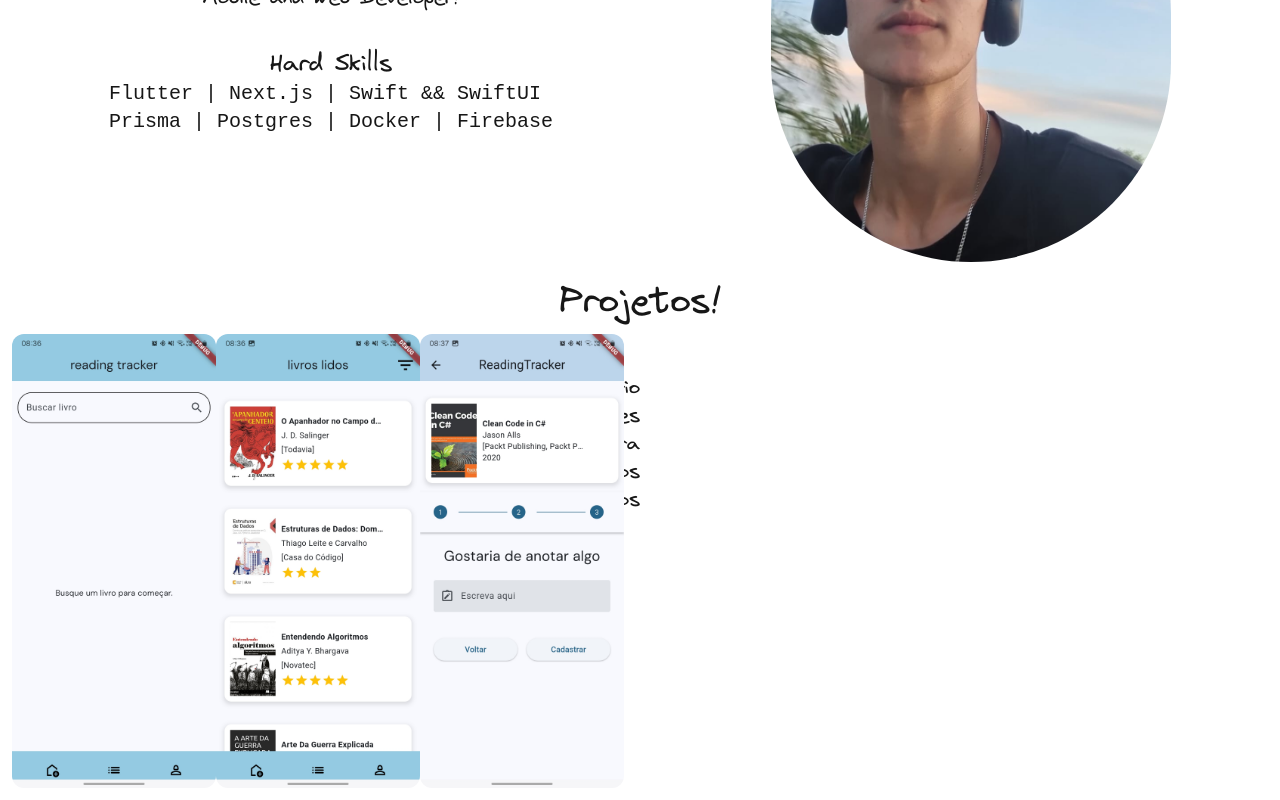
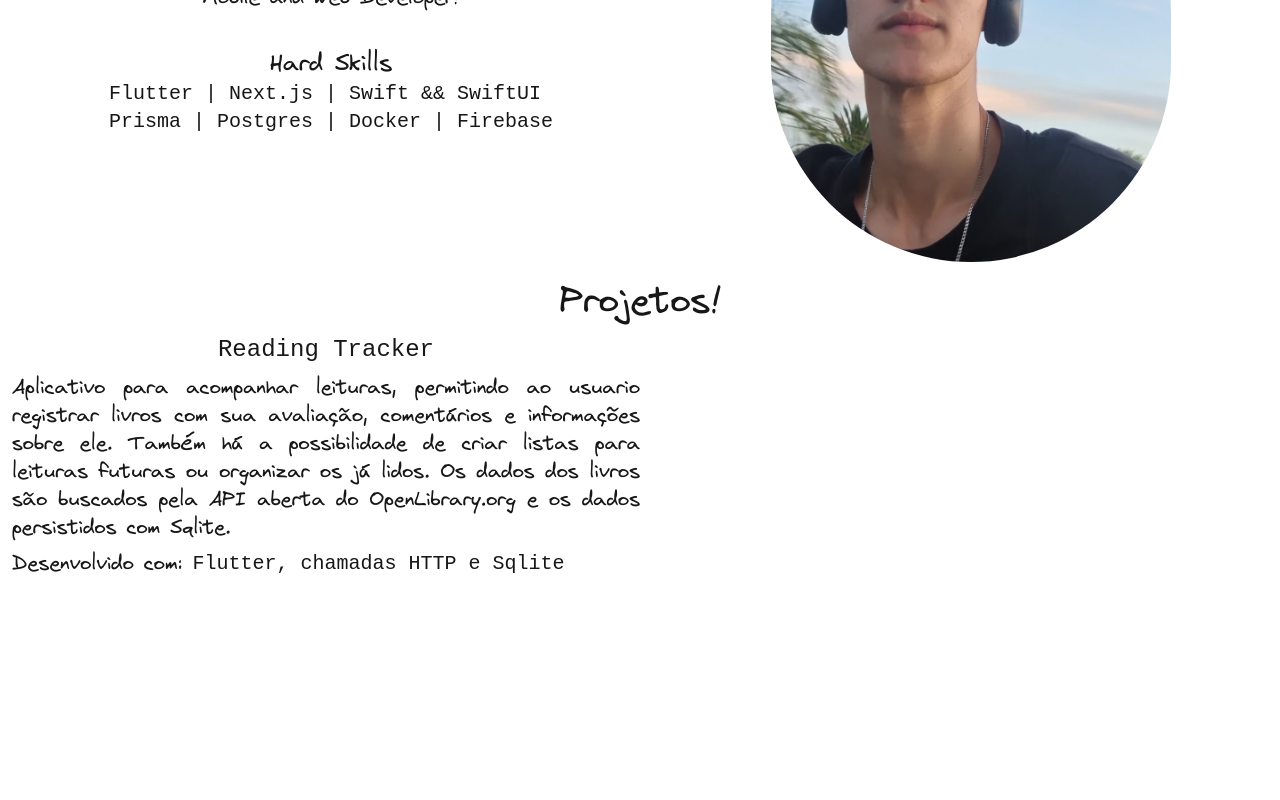
Before and after one commit to GuinterZaffalon/guinter-website, a Next.js app: page / in a window 1280 px wide. Shown: the part 271-1071 px from the top of the page. After the commit the page ends 861 px from the top, so only its background shows below. Built offline with nearby package versions, Linux system fonts and the light colour scheme.

Commit message:
reading tracker fix

```diff
--- a/src/app/componentes/readingTracker.tsx
+++ b/src/app/componentes/readingTracker.tsx
@@ -17,7 +17,7 @@ export default function ReadingTracker() {
                 <span className="text-xl font-virgil">Desenvolvido com: <span className="font-jetbrainsmono">Flutter, chamadas HTTP e Sqlite</span> </span>
             </div>
             <div className="w-1/2 flex flex-col">
-                <Carousel className="rounded-xl" autoplay loop>
+                {/* <Carousel className="rounded-xl" autoplay loop>
                     <div className="flex justify-center">
                         <Image
                             src={screen1}
@@ -45,7 +45,7 @@ export default function ReadingTracker() {
                             className="rounded-xl"
                         />
                     </div>
-                </Carousel>
+                </Carousel> */}
             </div>
         </div>
     )
```
